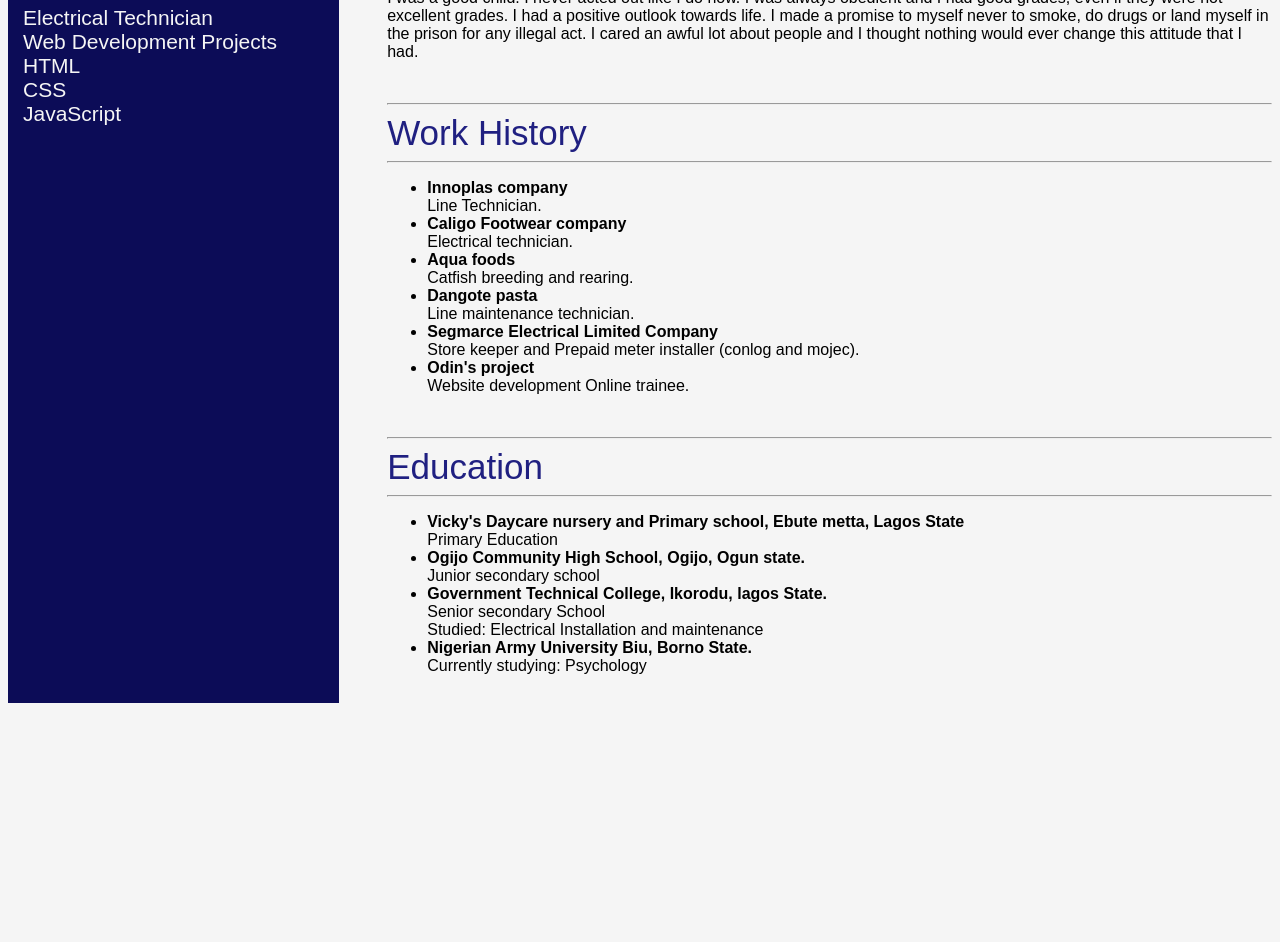
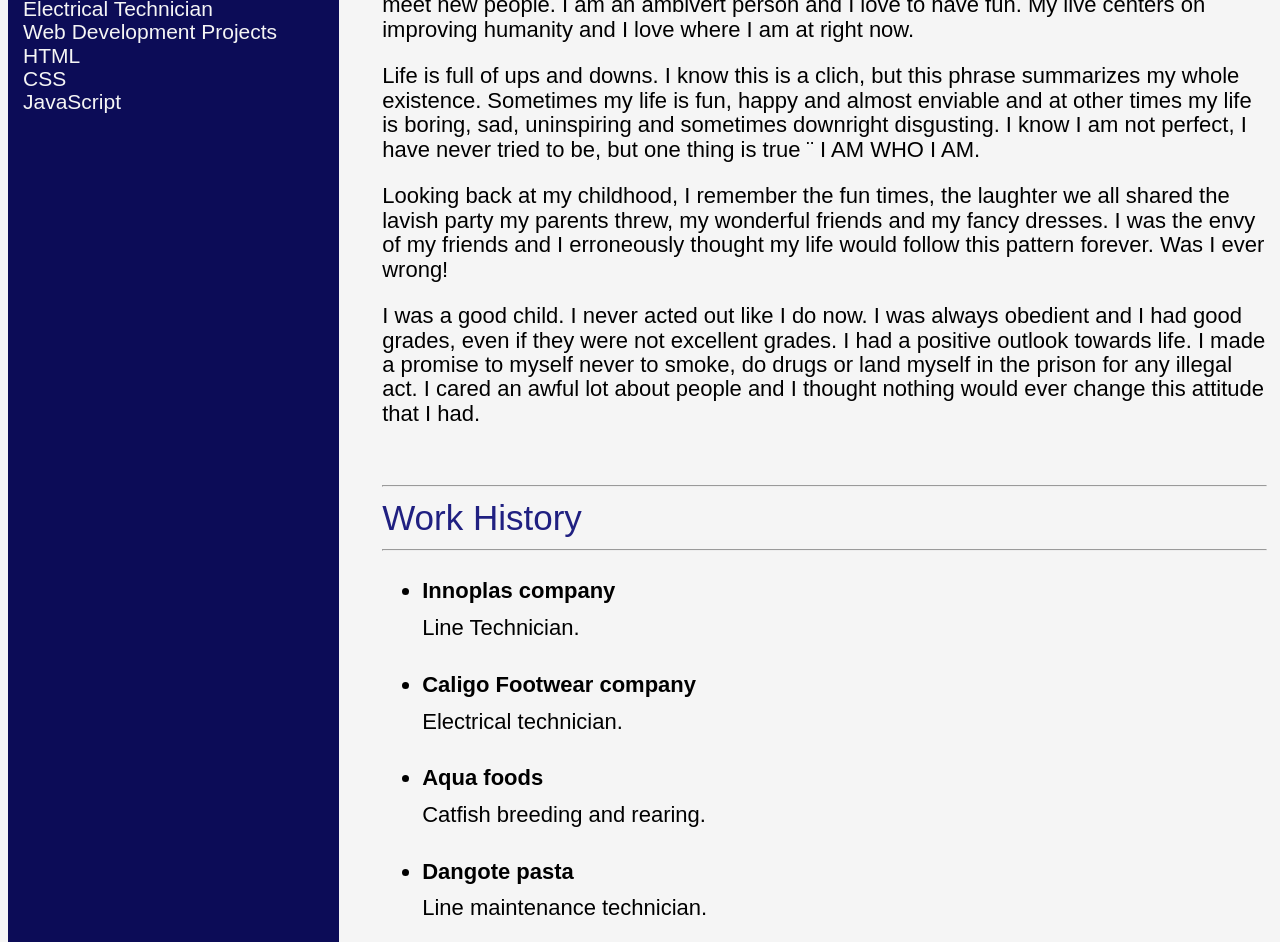
Before and after one commit to babytayo/my-personal-info, a plain HTML site: page index.html in a window 1280 px wide. Shown: the part 607-1549 px from the top of the page. Before the commit the page ends 1310 px from the top, so only its background shows below. Drawn offline with Linux system fonts and the light colour scheme.

Commit message:
correction and changes were made

```diff
--- a/index.html
+++ b/index.html
@@ -9,10 +9,14 @@
 </head>
 <body>
 
-    <div class=" boxes">
+    <div id="boxes">
+
+        <!--left-box-->
+
+
         <div id="left-box">
-            <h4>Omotayo Oguneko</h4>
-             <p class="head1">Web Development</p>
+            <header class="head1">Omotayo Oguneko</header>
+             <p class="head2">Web Development</p>
             <div class="contact-skill-head">contact</div>
             <p class="contact-body"><b>Address</b>
                 <br /> 3, Shagamu, street, Ogijo Ogun state.
@@ -35,38 +39,55 @@
                              I am the third of four children. Ours is a close knit family.
                               I have an older brother, an older sister and a younger brother as well.
                               I love my siblings and my parents dearly and they love too.  </p>
-                        <p>I am currently in 400L and also striving to equip myself with some tech skills. I am a focus driven and hardworking which reflects in my grades. I am a certified Electrical technician. My professional aspiration is to obtain a bachelor¡¯s degree in any mental health related course at the university, which would promote my career goal of being a mental health practitioner in a military setting. The reason why I want to pursue a degree in the Psychology line is to someday be able to provide a subsidized mental health facility to a magnitude of people in Nigeria. Hence, I study hard because without a degree I cannot attain these goals. I also have the passion to become a Prolific Website technician equipped with enough skills to build websites, software applications, and many other tech programming products that would meet the global standard.</p>
+                        <p>I am currently in 400L and also striving to equip myself with some tech skills. I am a focus driven and hardworking which reflects in my grades. I am a certified Electrical technician. My professional aspiration is to obtain a bachelor's degree in any mental health related course at the university, which would promote my career goal of being a mental health practitioner in a military setting. The reason why I want to pursue a degree in the Psychology line is to someday be able to provide a subsidized mental health facility to a magnitude of people in Nigeria. Hence, I study hard because without a degree I cannot attain these goals. I also have the passion to become a Prolific Website technician equipped with enough skills to build websites, software applications, and many other tech programming products that would meet the global standard.</p>
                         <p>Aside my love for everything Psychological,Electrical and Tech related, I love to travel and meet new people. I am an ambivert person and I love to have fun. My live centers on improving humanity and I love where I am at right now.</p>
-                        <p>Life is full of ups and downs. I know this is a clich¨¦, but this phrase summarizes my whole existence. Sometimes my life is fun, happy and almost enviable and at other times my life is boring, sad, uninspiring and sometimes downright disgusting. I know I am not perfect, I have never tried to be, but one thing is true ¨ I AM WHO I AM.</p>
+                        <p>Life is full of ups and downs. I know this is a clich, but this phrase summarizes my whole existence. Sometimes my life is fun, happy and almost enviable and at other times my life is boring, sad, uninspiring and sometimes downright disgusting. I know I am not perfect, I have never tried to be, but one thing is true ¨ I AM WHO I AM.</p>
                         <p>Looking back at my childhood, I remember the fun times, the laughter we all shared the lavish party my parents threw, my wonderful friends and my fancy dresses. I was the envy of my friends and I erroneously thought my life would follow this pattern forever. Was I ever wrong!</p>
                         <p>I was a good child. I never acted out like I do now. I was always obedient and I had good grades, even if they were not excellent grades. I had a positive outlook towards life. I made a promise to myself never to smoke, do drugs or land myself in the prison for any illegal act. I cared an awful lot about people and I thought nothing would ever change this attitude that I had.</p>
 
                          <br><hr />
-                         <header class="head2">Work History</header>
+                         <header class="head3">Work History</header>
                          <hr />
-                         <p class="paragragh">
-                            <ul>
-                                <li class="list"><b>Innoplas company</b><br />Line Technician.</li>
-                                <li class="list"><b>Caligo Footwear company</b><br />Electrical technician.</li>
-                                <li class="list"><b>Aqua foods</b><br />Catfish breeding and rearing.</li>
-                                <li class="list"><b>Dangote pasta</b><br />Line maintenance technician.</li>
-                                <li class="list"><b>Segmarce Electrical Limited Company</b><br />Store keeper and Prepaid meter installer (conlog and mojec).</li>
-                                <li class="list"><b> Odin's project</b><br />Website development Online trainee.</li>
+                         <p>
+                            <ul class="list">
+                                <li><b>Innoplas company</b><br />Line Technician.</li>
+                                <li><b>Caligo Footwear company</b><br />Electrical technician.</li>
+                                <li><b>Aqua foods</b><br />Catfish breeding and rearing.</li>
+                                <li><b>Dangote pasta</b><br />Line maintenance technician.</li>
+                                <li><b>Segmarce Electrical Limited Company</b><br />Store keeper and Prepaid meter installer (conlog and mojec).</li>
+                                <li><b> Odin's project</b><br />Website development Online trainee.</li>
                             </ul>
                          </p>
 
                          <br><hr />
-                         <header class="head2">Education</header>
+                         <header class="head3">Education</header>
                          <hr />
-                         <p class="paragragh">
-                            <ul>
+
+                            <ul class="list">
                                 <li><b>Vicky's Daycare nursery and Primary school, Ebute metta, Lagos State</b><br />
                                      Primary Education</li>
                                 <li><b>Ogijo Community High School, Ogijo, Ogun state.</b><br />Junior secondary school</li>
                                 <li><b>Government Technical College, Ikorodu, lagos State.</b><br />Senior secondary School<br />Studied: Electrical Installation and maintenance</li>
                                 <li><b>Nigerian Army University Biu, Borno State.</b><br />Currently studying: Psychology</li>
                             </ul>
-                         </p>
+
+                            <br><hr />
+                         <header class="head3">Languages</header>
+                         <hr />
+                         <ul>
+                            <li>English</li>
+                            <li>Yoruba</li>
+                            <li>Hausa</li>
+                         </ul>
+
+                         <br><hr />
+                         <header class="head3">Hobbies</header>
+                         <hr />
+                         <ul>
+                            <li>Playing Chess</li>
+                            <li>Reading</li>
+                         </ul>
+
                         </div>
 
     </div>
--- a/styling-file.css
+++ b/styling-file.css
@@ -3,6 +3,9 @@ body{
     font-family: Arial, Helvetica, sans-serif;
 }
 
+#boxes{
+    margin: auto;
+}
 
 /*left-box-stlying-and-cascading*/
 
@@ -14,21 +17,21 @@ body{
     color: whitesmoke;
     border: black;
     border-width: 1px;
-    margin-top: 2px;
+    margin-top: 0px;
     margin-bottom: 0px;
     margin-left: 0px;
     padding-left: 15px;
     padding-bottom: 0px;
     width: 25%;
-    height: 1300px;
+    height: 3000px;
 }
-h4{
+.head1{
     margin-top: 30px;
     margin-bottom: 0px;
 }
 
 
-.head1{
+.head2{
     font-size: 30px;
     margin-left: 3%;
     margin-top: 0%;
@@ -62,11 +65,15 @@ h4{
     float: right;
     width: 70%;
     height: 1000;
-    margin-top: 80px;
+    margin-top: 10px;
+    font-size: 22px;
+    padding: 5px;
+    font-weight: lighter;
+
 }
 
 
-.head2{
+.head3{
     font-size: 35px;
     margin-top: 0px;
     margin-bottom: 0%;
@@ -76,8 +83,15 @@ h4{
 }
 
 .list{
-    line-height: ;
+    margin-bottom: 20px;
 }
-.paragraph{
-    line-height: 4px;
+
+li{
+    margin-bottom: 20px;
+    line-height: 3ch;
+
 }
+
+p{
+    line-height: 2ch;
+}
```
Also changed, not shown: img/download-5.png (added), img/images-10.jpg (deleted).
